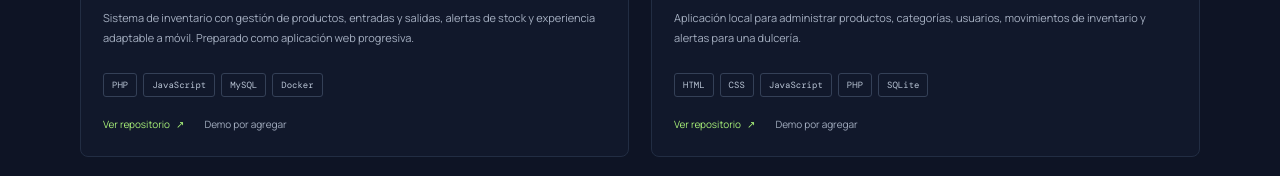
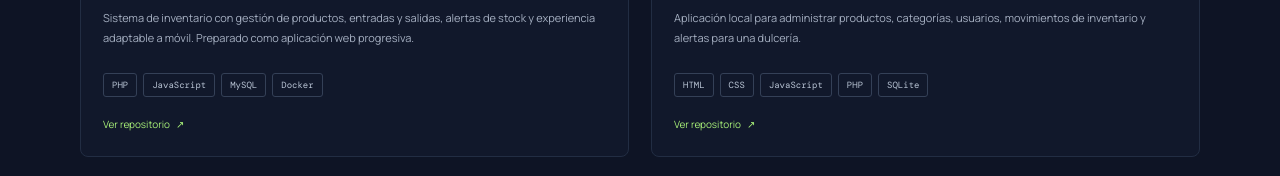
Before and after one commit to DannyCont/portafolio-evidencias, a plain HTML site: page index.html in a window 1280 px wide. Shown: the part 1880-2056 px from the top of the page. Drawn offline with nearby package versions, Linux system fonts and the light colour scheme.

Commit message:
fix: remove demo links without available URLs

```diff
--- a/index.html
+++ b/index.html
@@ -50,8 +50,8 @@
     <section class="section projects-section" id="proyectos"><div class="wrap">
       <div class="section-heading heading-row"><div><p class="eyebrow">02 / TRABAJO SELECCIONADO</p><h2>Proyectos</h2></div><p class="heading-side">Proyectos académicos y personales<br>en los que he participado.</p></div>
       <div class="project-grid">
-        <article class="project-card featured"><div class="project-art art-inventory"><span class="art-label">01 — WEB / PWA</span><div class="mock-dashboard"><div class="mock-top"><i></i><i></i><i></i><span>FlexiAlmacén</span></div><div class="mock-main"><div class="mock-side"></div><div class="mock-content"><b>Resumen del inventario</b><div class="mock-stats"><i></i><i></i><i></i></div><div class="mock-chart"></div></div></div></div></div><div class="project-info"><div class="project-title"><h3>FlexiAlmacén</h3><span class="project-kind">PWA · Docker</span></div><p>Sistema de inventario con gestión de productos, entradas y salidas, alertas de stock y experiencia adaptable a móvil. Preparado como aplicación web progresiva.</p><div class="tags"><span>PHP</span><span>JavaScript</span><span>MySQL</span><span>Docker</span></div><div class="project-links"><a class="repo-link" href="https://github.com/DannyCont/sistema-inventario-microservicios" target="_blank" rel="noreferrer">Ver repositorio <span>↗</span></a><a class="live-link" href="#contacto">Demo por agregar</a></div></div></article>
-        <article class="project-card"><div class="project-art art-inventia"><span class="art-label">02 — SISTEMA LOCAL</span><div class="candy-scene"><div class="candy-window"><div class="candy-top">INVENTIA <span>● ● ●</span></div><div class="candy-kpis"><i></i><i></i><i></i></div><div class="candy-bars"><i></i><i></i><i></i><i></i></div></div><span class="candy-dot c1"></span><span class="candy-dot c2"></span><span class="candy-dot c3"></span></div></div><div class="project-info"><div class="project-title"><h3>Inventia</h3><span class="project-kind">Inventario · SQLite</span></div><p>Aplicación local para administrar productos, categorías, usuarios, movimientos de inventario y alertas para una dulcería.</p><div class="tags"><span>HTML</span><span>CSS</span><span>JavaScript</span><span>PHP</span><span>SQLite</span></div><div class="project-links"><a class="repo-link" href="https://github.com/CarlosN225/Inventia-App-Escritorio" target="_blank" rel="noreferrer">Ver repositorio <span>↗</span></a><a class="live-link" href="#contacto">Demo por agregar</a></div></div></article>
+        <article class="project-card featured"><div class="project-art art-inventory"><span class="art-label">01 — WEB / PWA</span><div class="mock-dashboard"><div class="mock-top"><i></i><i></i><i></i><span>FlexiAlmacén</span></div><div class="mock-main"><div class="mock-side"></div><div class="mock-content"><b>Resumen del inventario</b><div class="mock-stats"><i></i><i></i><i></i></div><div class="mock-chart"></div></div></div></div></div><div class="project-info"><div class="project-title"><h3>FlexiAlmacén</h3><span class="project-kind">PWA · Docker</span></div><p>Sistema de inventario con gestión de productos, entradas y salidas, alertas de stock y experiencia adaptable a móvil. Preparado como aplicación web progresiva.</p><div class="tags"><span>PHP</span><span>JavaScript</span><span>MySQL</span><span>Docker</span></div><div class="project-links"><a class="repo-link" href="https://github.com/DannyCont/sistema-inventario-microservicios" target="_blank" rel="noreferrer">Ver repositorio <span>↗</span></a></div></div></article>
+        <article class="project-card"><div class="project-art art-inventia"><span class="art-label">02 — SISTEMA LOCAL</span><div class="candy-scene"><div class="candy-window"><div class="candy-top">INVENTIA <span>● ● ●</span></div><div class="candy-kpis"><i></i><i></i><i></i></div><div class="candy-bars"><i></i><i></i><i></i><i></i></div></div><span class="candy-dot c1"></span><span class="candy-dot c2"></span><span class="candy-dot c3"></span></div></div><div class="project-info"><div class="project-title"><h3>Inventia</h3><span class="project-kind">Inventario · SQLite</span></div><p>Aplicación local para administrar productos, categorías, usuarios, movimientos de inventario y alertas para una dulcería.</p><div class="tags"><span>HTML</span><span>CSS</span><span>JavaScript</span><span>PHP</span><span>SQLite</span></div><div class="project-links"><a class="repo-link" href="https://github.com/CarlosN225/Inventia-App-Escritorio" target="_blank" rel="noreferrer">Ver repositorio <span>↗</span></a></div></div></article>
         <article class="project-card"><div class="project-art art-game"><span class="art-label">03 — VIDEOJUEGO</span><div class="game-scene"><div class="moon"></div><div class="pixel-sun"></div><div class="pixel-person">▟</div><div class="game-title">ÚLTIMO<br>REFUGIO</div><div class="game-ground"></div></div></div><div class="project-info"><div class="project-title"><h3>Último Refugio</h3><span class="project-kind">Videojuego · Godot</span></div><p>Videojuego de supervivencia protagonizado por Rax. Proyecto desarrollado en Godot con escenas por nivel, menú y exportación para Windows.</p><div class="tags"><span>Godot 4</span><span>GDScript</span><span>Diseño de niveles</span></div><div class="project-links"><a class="repo-link" href="https://wulgraft.itch.io/ultimo-refugio" target="_blank" rel="noreferrer">Ver y descargar el juego <span>↗</span></a></div></div></article>
         <article class="project-card compact-project"><div class="project-number">04</div><div class="project-info"><div class="project-title"><h3>Traductor a lenguaje de señas</h3><span class="project-kind">Proyecto académico</span></div><p>Proyecto académico de traducción a lenguaje de señas. El repositorio contiene el proyecto para descarga.</p><div class="tags"><span>Lenguaje de señas</span><span>Aplicación</span></div><div class="project-links"><a class="repo-link" href="https://github.com/DannyCont/Traductor" target="_blank" rel="noreferrer">Ver repositorio <span>↗</span></a></div></div></article>
       </div><p class="project-footnote">Enlaces a repositorios y a la página pública del videojuego.</p>
```
